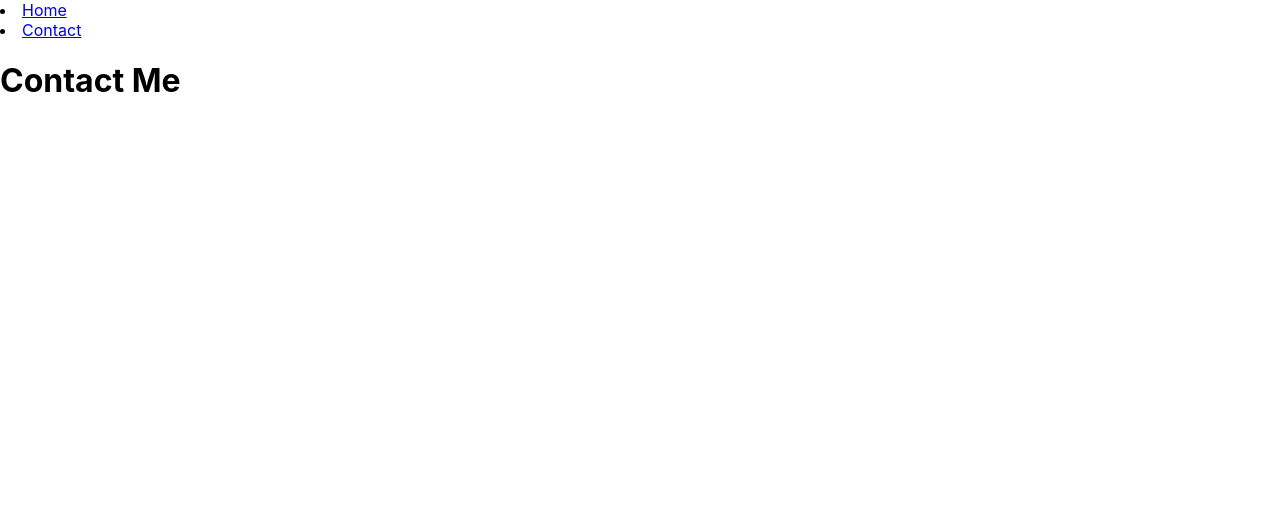
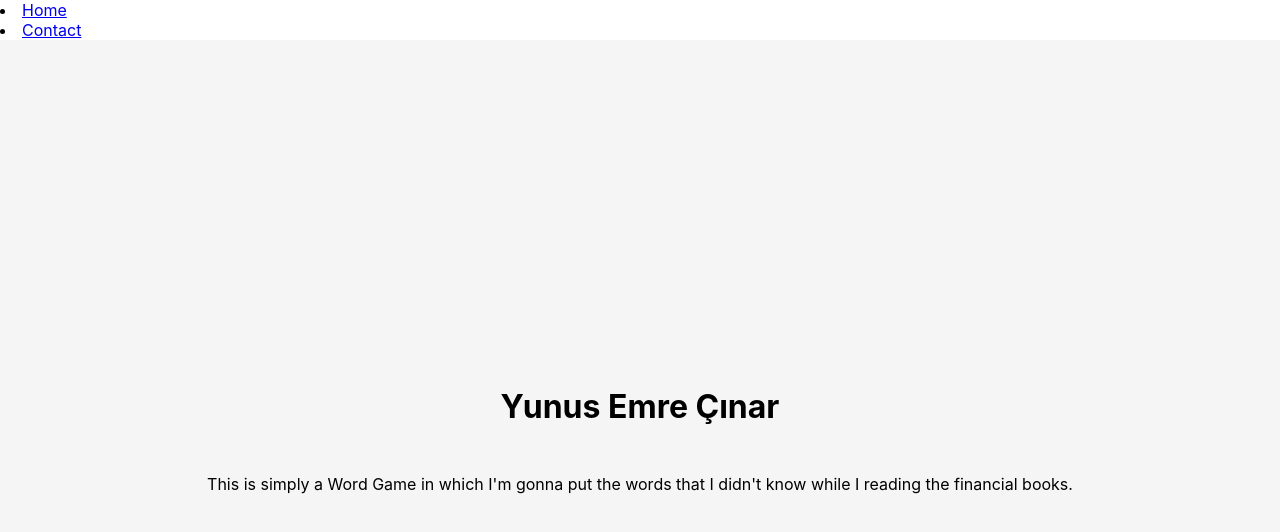
Before and after one commit to yunusemrecinar/Word-Game, a React (Create React App) app: page /contact in a window 1280 px wide. Shown: the top 532 px of the page. Built offline with nearby package versions, Linux system fonts and the light colour scheme.

Commit message:
customizing default layout

```diff
--- a/public/index.html
+++ b/public/index.html
@@ -24,7 +24,7 @@
       work correctly both with client-side routing and a non-root public URL.
       Learn how to configure a non-root public URL by running `npm run build`.
     -->
-    <title>React App</title>
+    <title>Word Game</title>
   </head>
   <body>
     <noscript>You need to enable JavaScript to run this app.</noscript>
--- /dev/null
+++ b/src/Components/Contact/Contact.js
@@ -0,0 +1,12 @@
+import "./contact.css";
+
+const Contact = () => {
+    return (
+        <div className="contact">
+            <h1>Yunus Emre Çınar</h1>
+            <p>This is simply a Word Game in which I'm gonna put the words that I didn't know while I reading the financial books.</p>
+        </div>
+    )
+};
+
+export default Contact;
--- /dev/null
+++ b/src/Components/Contact/contact.css
@@ -0,0 +1,16 @@
+* {
+    margin: 0;
+    padding: 0;
+    box-sizing: border-box;
+}
+
+.contact {
+    width: 100%;
+    height: 100vh;
+    background-color: #f5f5f5;
+    display: flex;
+    flex-direction: column;
+    gap: 3rem;
+    justify-content: center;
+    align-items: center;
+}
--- a/src/pages/Contact.js
+++ /dev/null
@@ -1,5 +0,0 @@
-const Contact = () => {
-    return <h1>Contact Me</h1>
-};
-
-export default Contact;
```
Also changed, not shown: src/App.js (+4 -4 lines), src/Components/Home/Home.js (renamed from src/pages/Home.js), src/Components/Layout/Layout.js (renamed from src/pages/Layout.js), src/Components/NoPage/NoPage.js (renamed from src/pages/NoPage.js).
